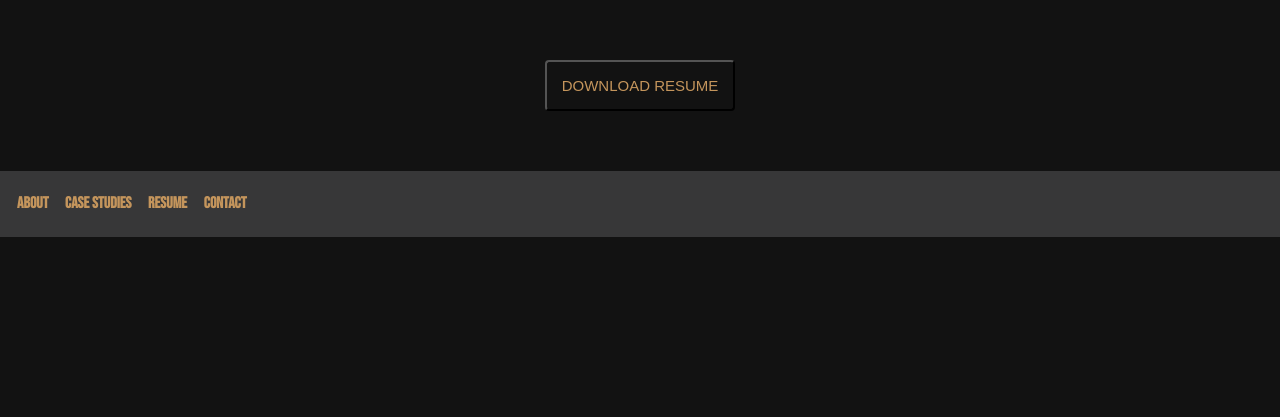
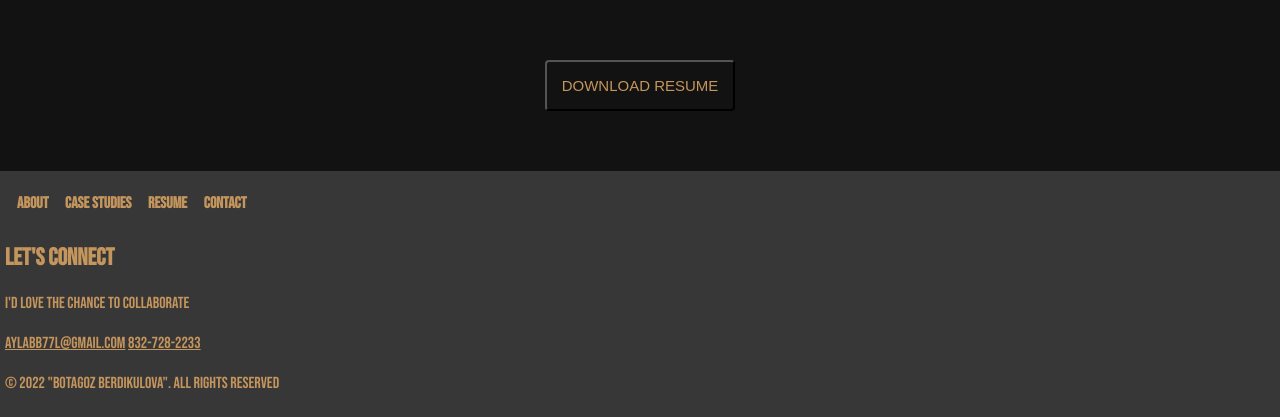
Before and after one commit to AylaAbil/BBA_Portfolio, a plain HTML site: page fcc.html in a window 1280 px wide. Shown: the part 3804-4221 px from the top of the page. Before the commit the page ends 4041 px from the top, so only its background shows below. Drawn offline with Linux system fonts and the light colour scheme.

Commit message:
hw20 connection

```diff
--- a/fcc.html
+++ b/fcc.html
@@ -176,12 +176,21 @@
 
     <!--Footer-------------------------------------------->
     <footer>
+      <!--Contact-->
       <ul>
         <li>About</li>
         <li>Case Studies</li>
         <li>Resume</li>
         <li>Contact</li>
       </ul>
-    </footer>
-  </body>
+      <h3 class="margin-bottom_five">Let's Connect</h3>
+      <p>I'd Love the Chance to Collaborate</p>
+      <a class="link" href="mailto:Aylabb77@gmail.com" target="blank">Aylabb77l@gmail.com</a>
+      <a class="link" href="tel:832-728-2233">832-728-2233</a>
+
+      <!--Copyright-->
+      <p class="copyright">&copy; 2022 "Botagoz Berdikulova". All Rights Reserved</p>
+
+  </footer>
+</body>
 </html>
```
Also changed, not shown: paws.html (+14 -5 lines).
